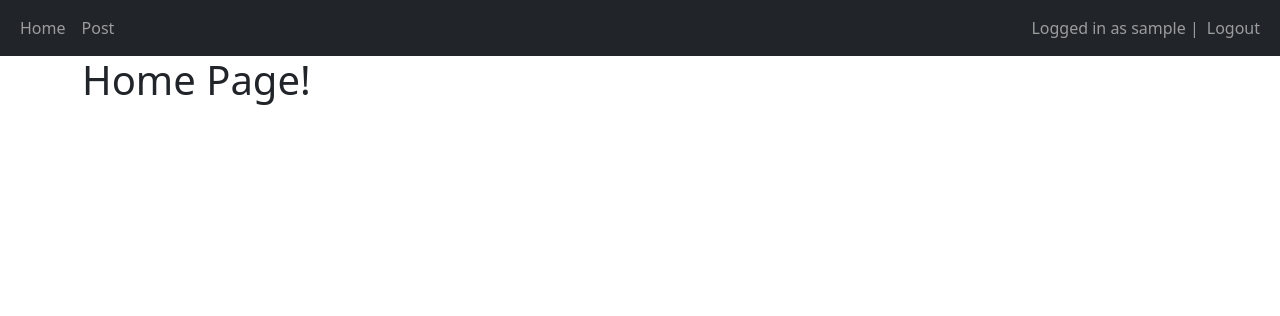
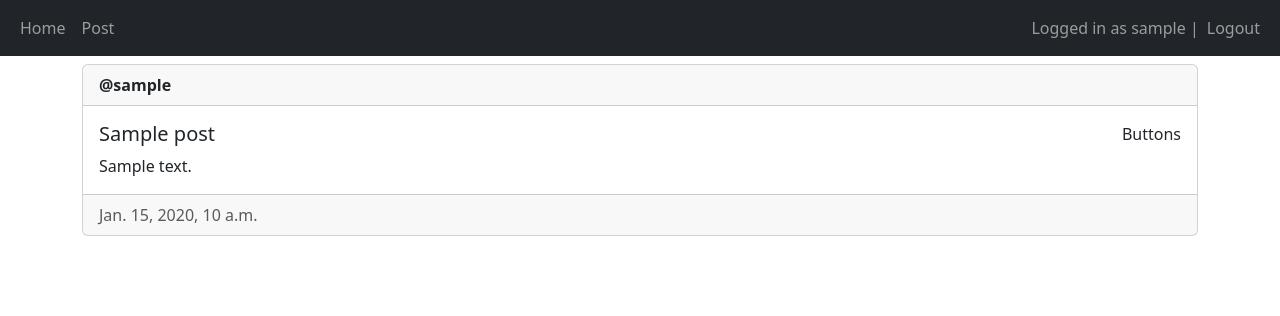
Before and after one commit to Shaqal7/homePage-django, a Django app: page / in a window 1280 px wide. Shown: the top 316 px of the page. Run offline with Django 4.2, Linux system fonts and the light colour scheme; a user stored in the database is signed in; tables that the repository leaves empty hold one stand-in row (values such as "Sample post").

Commit message:
Add posts in homepage

```diff
--- a/website/main/templates/main/home.html
+++ b/website/main/templates/main/home.html
@@ -1,5 +1,25 @@
 {% extends 'main/base.html' %}
 {% block title %}Home Page{% endblock %}
 {% block content %}
-<h1>Home Page!</h1>
+{% for post in posts %}
+<div class="card mt-2">
+    <div class="card-header">
+      <strong>@{{ post.author.username }}</strong>
+    </div>
+    <div class="card-body d-flex flex-row justify-content-between">
+        <div>
+            <h5 class="card-title">{{ post.title }}</h5>
+            <p class="card-text">{{ post.description }}</p>
+        </div>
+        <div class="text-center">
+          Buttons
+      </div>
+    </div>
+    <div class="card-footer text-muted">
+      {{ post.created_at }}
+    </div>
+</div>
+{% empty %}
+<p>No posts yet :(</p>
+{% endfor %}
 {% endblock %}
--- a/website/main/views.py
+++ b/website/main/views.py
@@ -1,13 +1,16 @@
 from django.contrib.auth import authenticate, login, logout
 from django.contrib.auth.decorators import login_required
 from django.shortcuts import redirect, render
+from .models import Post
 
 from .forms import PostForm, RegisterForm
 
 
 @login_required(login_url='/login')
 def home(request):
-    return render(request, 'main/home.html')
+    # posts = Post.objects.filter(author=request.user)
+    posts = Post.objects.all()
+    return render(request, 'main/home.html', {'posts': posts})
 
 
 @login_required(login_url='/login')
```
